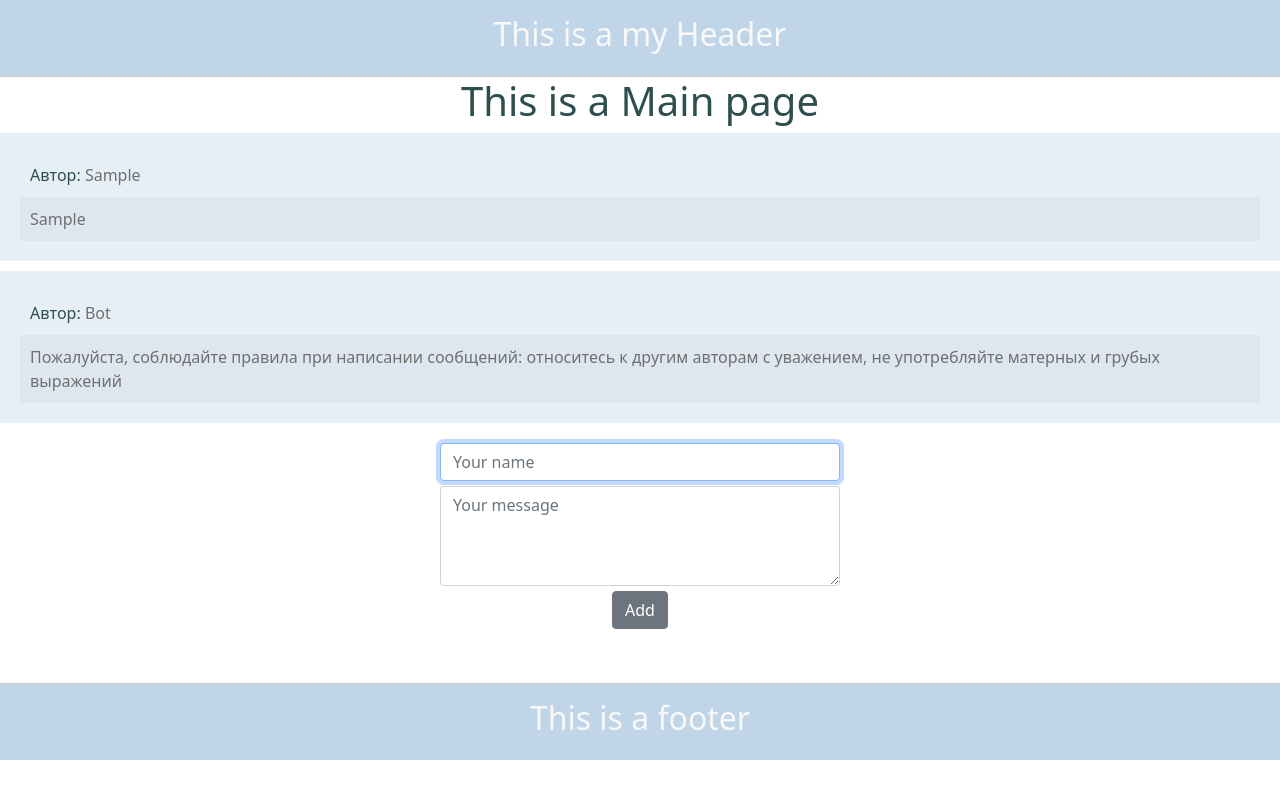
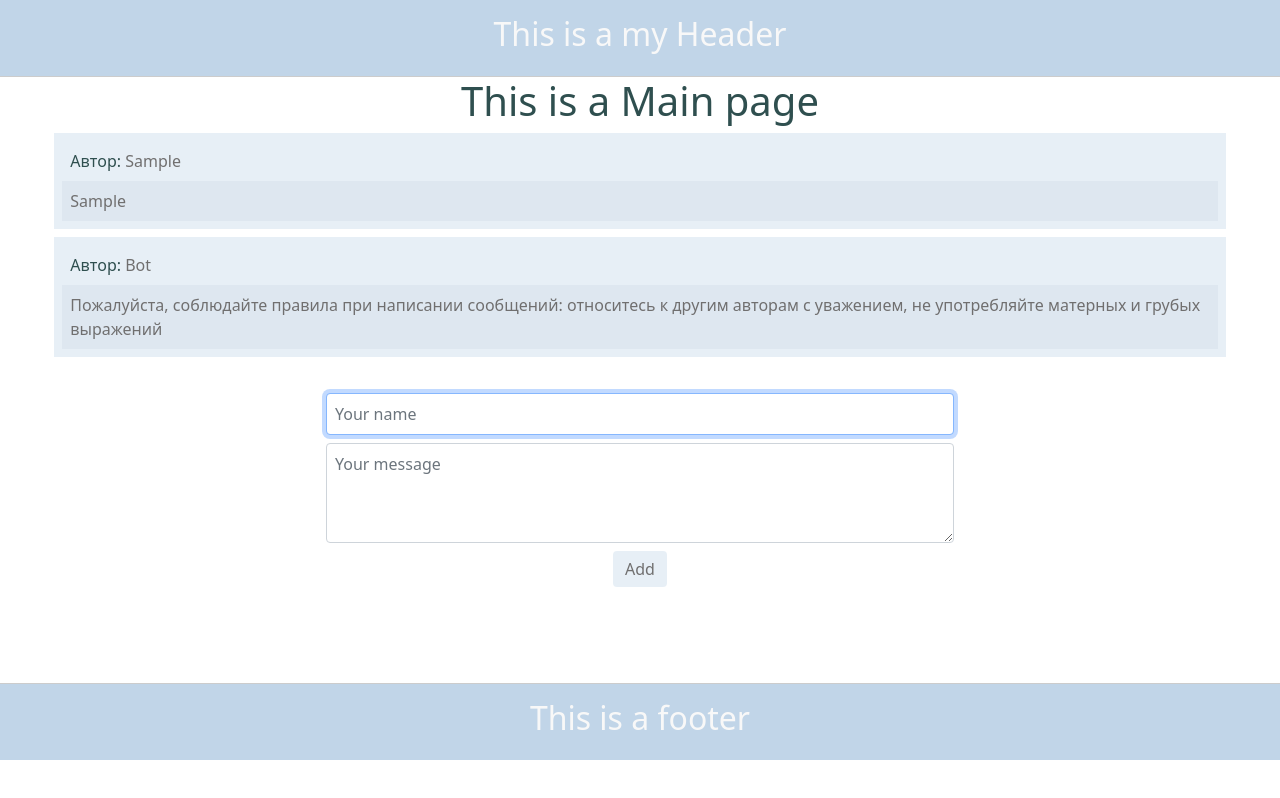
Before and after one commit to youngFrontendDeveloper/gb-react, a React (Create React App) app: page / in a window 1280 px wide. Both pictures are taken after typing "Sample", "Sample" into the empty fields and a click on the button "Add". Built offline with nearby package versions, Linux system fonts and the light colour scheme.

Commit message:
Сделала пп. 1, 2 ДЗ

```diff
--- a/src/components/Form/Form.css
+++ b/src/components/Form/Form.css
@@ -1,17 +1,4 @@
-
-.form {
-  /*display: flex;*/
-  /*flex-direction: column;*/
-  /*align-items: flex-start;*/
-  width: 70%;
-  max-width: 400px;
-  margin: 20px auto;
-}
-
 .form__item {
-  width: 100%;
-  margin-bottom: 5px;
-  padding: 7px;
   box-sizing: border-box;
   border-radius: 4px;
 }
@@ -21,5 +8,13 @@
 }
 
 .form__btn {
+  color: #706f6f !important;
+  background-color: rgba(193, 213, 232, 0.38) !important;
+  border: none !important;
   border-radius: 4px;
 }
+
+.form__btn:hover {
+  color: #ffffff !important;
+  background-color: rgba(134, 152, 166, 0.66) !important;
+}
--- a/src/components/Form/Form.js
+++ b/src/components/Form/Form.js
@@ -1,12 +1,15 @@
-import React, { useRef, useState } from "react";
-import { Form, Button, } from "react-bootstrap";
+import React, { useEffect, useRef, useState } from "react";
+import { Row, Col, Form, Button } from "react-bootstrap";
 import "./Form.css";
 
 function FormMess({ sendMessage }) {
   const [ userName, setUserName ] = useState( "" );
   const [ userMessage, setUserMessage ] = useState( "" );
-  const nameRef = useRef( );
+  const nameRef = useRef();
 
+  useEffect(()=>{
+    nameRef.current?.focus();
+  }, [])
   const changeAuthor = (event) => {
     setUserName( event.target.value );
   };
@@ -28,22 +31,33 @@ function FormMess({ sendMessage }) {
     nameRef.current?.focus();
   };
 
+
   return (
-    <Form className="form"
-          // onSubmit={ handleSubmit }
-    >
-      <Form.Group>
-        <Form.Control ref={ nameRef } onChange={ changeAuthor } value={userName} placeholder="Your name"
-                      className="form__item form__name"/>
-        <Form.Control onChange={ changeMessage } value={userMessage} placeholder="Your message"
-                      className="form__item form__message"
-                      as="textarea"
-        />
-        <Button onClick={handleSubmit} className="form__btn" variant="secondary">Add</Button>
-      </Form.Group>
+    <Row>
+      <Col className="mx-auto my-1 " xs={ 10 } md={ 8 } lg={ 6 }>
+        <Form
+          onSubmit={ handleSubmit }>
+          <Form.Control ref={ nameRef }
+                        onChange={ changeAuthor }
+                        value={ userName }
+                        placeholder="Your name"
+                        className="mb-2 p-2 w-100  form__name"/>
+          <Form.Control onChange={ changeMessage }
+                        value={ userMessage }
+                        placeholder="Your message"
+                        className="mb-2 p-2 w-100 form__message"
+                        as="textarea"
+          />
+          <Button
+            className="form__btn" type="submit">Add
+          </Button>
 
-    </Form>
+        </Form>
+      </Col>
+    </Row>
+
   );
 }
 
+
 export default FormMess;
--- a/src/components/Main/Main.js
+++ b/src/components/Main/Main.js
@@ -6,7 +6,7 @@ import "./Main.css";
 
 function Main() {
   const [ messages, setMessages ] = useState( [] );
-  // const parentRef = useRef();
+  const parentRef = useRef();
 
   const addMessageInArr = useCallback( (newMessage) => {
     setMessages( (prevMessages) => [ ...prevMessages, newMessage ] );
@@ -28,12 +28,12 @@ function Main() {
 
   return (
     <main className="main_block"
-          // ref={ parentRef }
+          ref={ parentRef }
     >
       <h1>This is a Main page</h1>
-      <div className="messages">
+      {/*<div className="messages">*/}
         <MessagesList messages={ messages }/>
-      </div>
+      {/*</div>*/}
       <FormMess
         sendMessage={ addMessageInArr }
       />
--- a/src/components/MessagesList/MessagesList.css
+++ b/src/components/MessagesList/MessagesList.css
@@ -1,20 +1,6 @@
-.messages {
-  padding-left: 0;
-  /*border: 1px solid #cccccc;*/
-  list-style: none;
-}
 
 .messages__item {
-  margin-bottom: 10px;
-  padding: 20px;
   background-color: rgba(193, 213, 232, 0.38);
-}
-
-.messages__author {
-  margin: 0;
-  padding: 10px;
-  /*padding-bottom: 20px;*/
-  text-align: left;
 }
 
 .messages__author-name {
@@ -22,9 +8,9 @@
 }
 
 .messages__text {
-  margin: 0;
-  padding: 10px;
-  text-align: left;
+  /*margin: 0;*/
+  /*padding: 10px;*/
+  /*text-align: left;*/
   color: #706f6f;
   background-color: rgba(196, 208, 222, 0.27);
 }
--- a/src/components/MessagesList/MessagesList.js
+++ b/src/components/MessagesList/MessagesList.js
@@ -1,19 +1,24 @@
 import "./MessagesList.css";
 import React from "react";
+import { Col, Row } from "react-bootstrap";
+
 
 function MessagesList({ messages }) {
   return (
-   <>
+   <Row className="messages mb-4">
+     <Col className="mx-auto" xs={ 10 } md={ 10 } lg={11}>
      { messages.map( (item, index) => {
        return (
-         <div className="messages__item" key={ index }>
-           <p className="messages__author">Автор: <span className="messages__author-name">{ item.name }</span></p>
-           <p className="messages__text">{ item.message }</p>
+         <div className="p-2 mb-2 messages__item" key={ index }>
+           <p  className="m-0 p-2 text-start ">
+             Автор: <span className="messages__author-name">{ item.name }</span>
+           </p>
+           <p className="m-0 p-2 text-start messages__text">{ item.message }</p>
          </div>
-       );
+       )
      } ) }
-
-   </>
+     </Col>
+   </Row>
   );
 }
 
```
